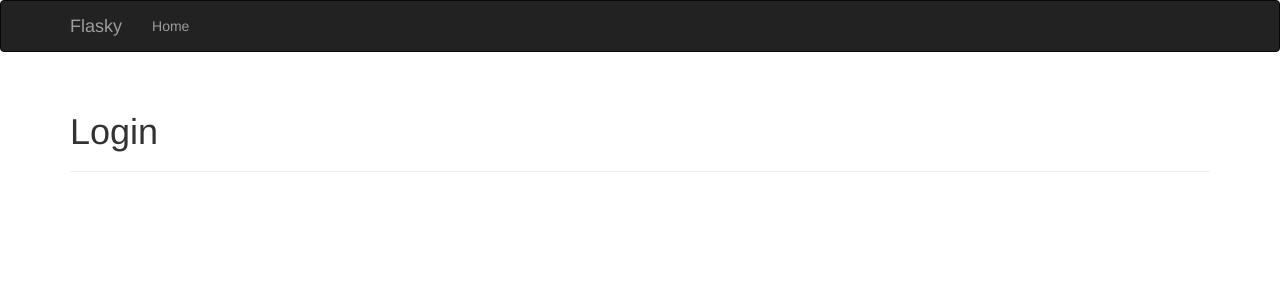
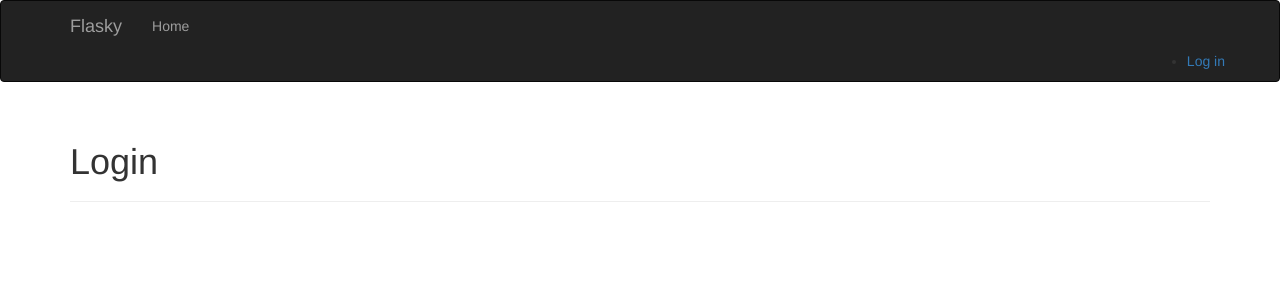
Before and after one commit to forestmonster/verbose-palm-tree, a Flask app: page /auth/login in a window 1280 px wide. Shown: the top 300 px of the page. Run offline with Flask 2, Linux system fonts and the light colour scheme; some libraries are stand-ins or nearby versions.

Commit message:
Add a login / logout button and logic.

```diff
--- a/app/templates/base.html
+++ b/app/templates/base.html
@@ -24,6 +24,15 @@
                 <li><a href="/">Home</a></li>
             </ul>
         </div>
+        <div class="nav navbar-nav navbar-right">
+            <ul>
+                {% if current_user.is_authenticated %}
+                <li><a href="{{ url_for('auth.logout') }}">Log out</a></li>
+                {% else %}
+                <li><a href="{{ url_for('auth.login') }}">Log in</a></li>
+                {% endif %}
+            </ul>
+        </div>
     </div>
 </div>
 {% endblock %}
```
